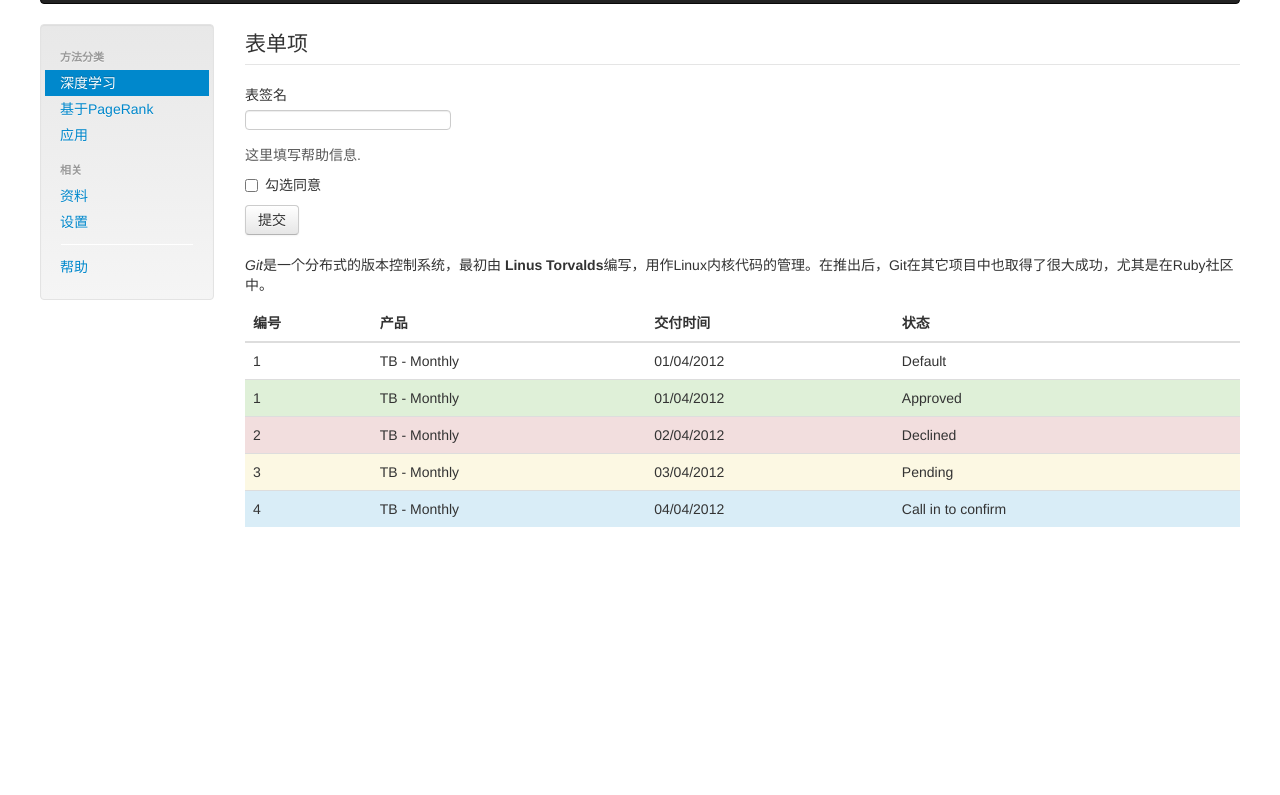
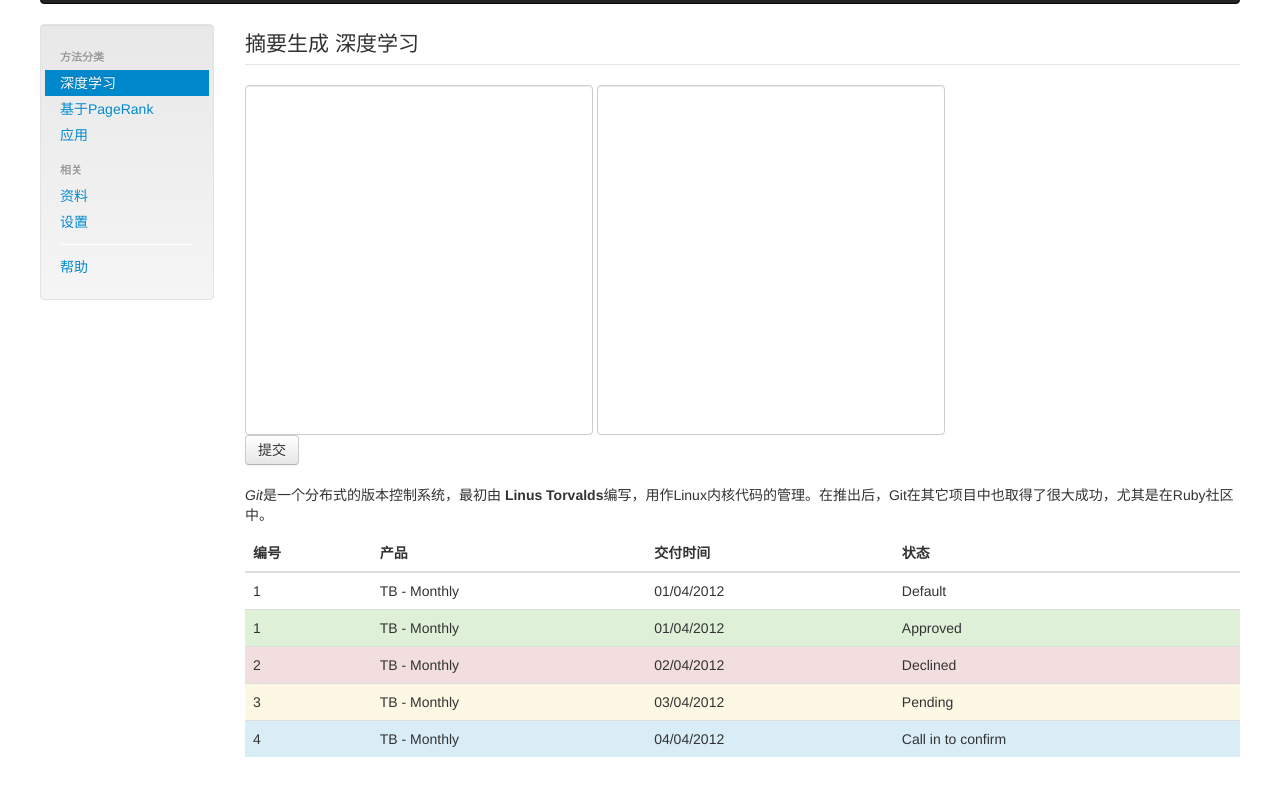
Before and after one commit to PaulChenAU/AutomaticSummarizationFrt, a website: page app.html at #!/deeplearning in a window 1280 px wide. Shown: the part 81-876 px from the top of the page. Before the commit the page ends 800 px from the top, so only its background shows below. Drawn offline with nearby package versions, Linux system fonts and the light colour scheme.

Commit message:
fix css bug

```diff
--- a/views/deeplearning.html
+++ b/views/deeplearning.html
@@ -1,12 +1,34 @@
+<style>
+    .document{
+        height: 350px;
+
+    }
+
+    .documenttext{
+        width: 35%;
+        height: 100% !important;
+    }
+    .summarytext{
+        width: 35%;
+        height: 100% !important;
+    }
+    .document-submit{
+
+    }
+
+</style>
+
+<div ng-controller="deeplearningCtrl">
     <form>
         <fieldset>
-                <legend>表单项</legend>
-                <label>表签名</label>
-                <input type="text" />
-                <span class="help-block">这里填写帮助信息.</span>
-                <label class="checkbox">
-                    <input type="checkbox" /> 勾选同意</label>
+            <legend>摘要生成 深度学习</legend>
+            <div class="document">
+                <input type="text" class="documenttext"/>
+                <input type="text" class="summarytext" />
+            </div>
+            <div class="document-submit">
                 <button type="submit" class="btn">提交</button>
+            </div>
         </fieldset>
     </form>
     <p>
@@ -103,3 +125,4 @@
             </tr>
         </tbody>
     </table>
+</div>
```
Lines whose indentation alone changed are shown as unchanged.
